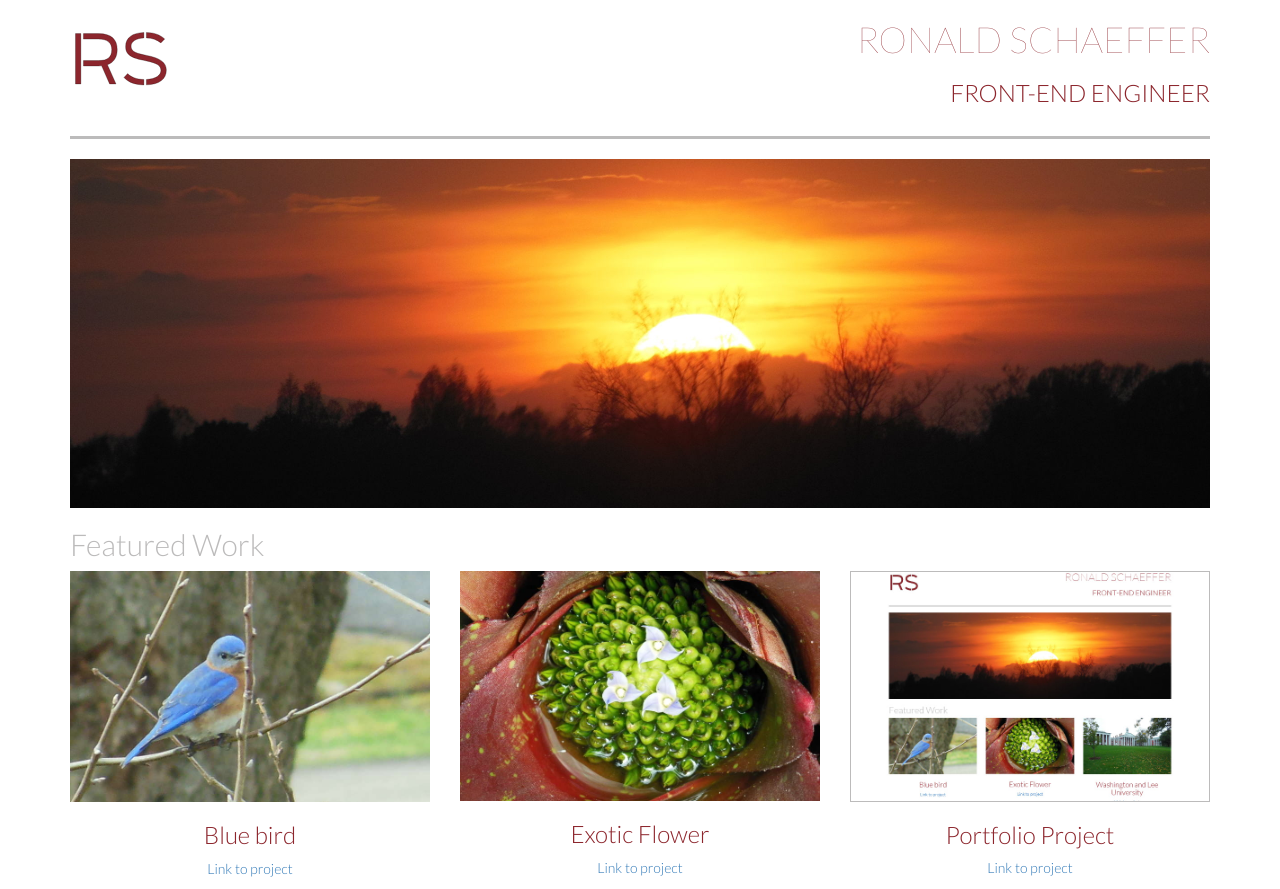
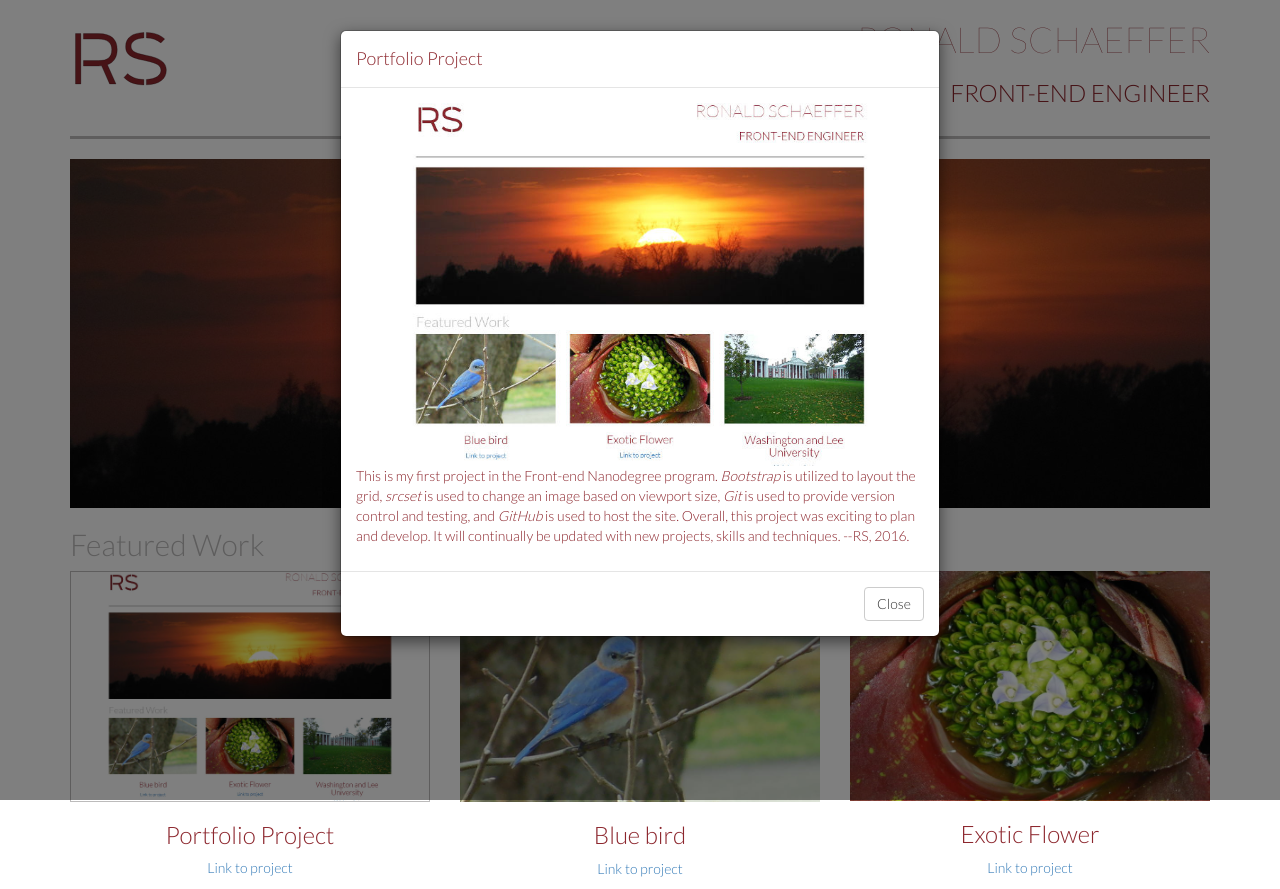
Before and after one commit to captronnc/captronnc.github.io, a plain HTML site: page index.html in a window 1280 px wide. Both pictures are taken after a click on the picture 250 px from the left and 686 px from the top of the page. Drawn offline with Linux system fonts and the light colour scheme; a web font is replaced by a local one.

Commit message:
Update modal description and styling

```diff
--- a/index.html
+++ b/index.html
@@ -43,6 +43,11 @@
         	</div>
       </div>
       <div class="row text-center">
+          <div class="col-md-4 col-sm-4">
+            <img class="frame" src="images/portfolio_screenshot_800px.jpg" alt="image of portfolio screenshot" data-toggle="modal" data-target="#project1">
+            <h3>Portfolio Project</h3>
+            <p><a href="https://github.com/captronnc/captronnc.github.io.git">Link to project</a></p>
+          </div>
       		<div class="col-md-4 col-sm-4">
       			<img src="images/bluebird_800px.jpg" alt="image of blue bird">
       			<h3>Blue bird</h3>
@@ -51,11 +56,6 @@
           <div class="col-md-4 col-sm-4">
             <img src="images/exotic_flower_800px.jpg" alt="image of exotic flower">
             <h3>Exotic Flower</h3>
-            <p><a href="https://github.com/captronnc">Link to project</a></p>
-          </div>
-          <div class="col-md-4 col-sm-4">
-            <img class="frame" src="images/portfolio_screenshot_800px.jpg" alt="image of portfolio screenshot" data-toggle="modal" data-target="#project1">
-            <h3>Portfolio Project</h3>
             <p><a href="https://github.com/captronnc">Link to project</a></p>
           </div>
       </div>
@@ -69,8 +69,8 @@
         <h4 class="modal-title" id="myModalLabel">Portfolio Project</h4>
       </div>
       <div class="modal-body">
-        <img class="img-responsive" src="images/portfolio_screenshot_800px.jpg">
-          <p>This is my first project in the Front-end Nanodegree program. <em>Bootstrap</em> is utilized to layout the grid, <em>srcset</em> is used to change an image based on viewport size, <em>Git</em> is used to provide version control and testing, and <em>GitHub</em> is used to host the site. Overall, this project was exciting to plan and develop. It will continually be updated with new projects, skills and techniques.  --RS, 2016.</p>
+        <img class="img-responsive" src="images/portfolio_screenshot_800px.jpg" alt="image of project screenshot">
+          <p class="modal-description">This is my first project in the Front-end Nanodegree program. <em>Bootstrap</em> is utilized to layout the grid, <em>srcset</em> is used to change an image based on viewport size, <em>Git</em> is used to provide version control and testing, and <em>GitHub</em> is used to host the site. Overall, this project was exciting to plan and develop. It will continually be updated with new projects, skills and techniques.  --RS, 2016.</p>
         </div>
       <div class="modal-footer">
         <button type="button" class="btn btn-default" data-dismiss="modal">Close</button>
@@ -78,6 +78,5 @@
     </div>
   </div>
 </div>
-
 </body>
 </html>
```
Also changed, not shown: style.css (line endings or trailing spaces).
